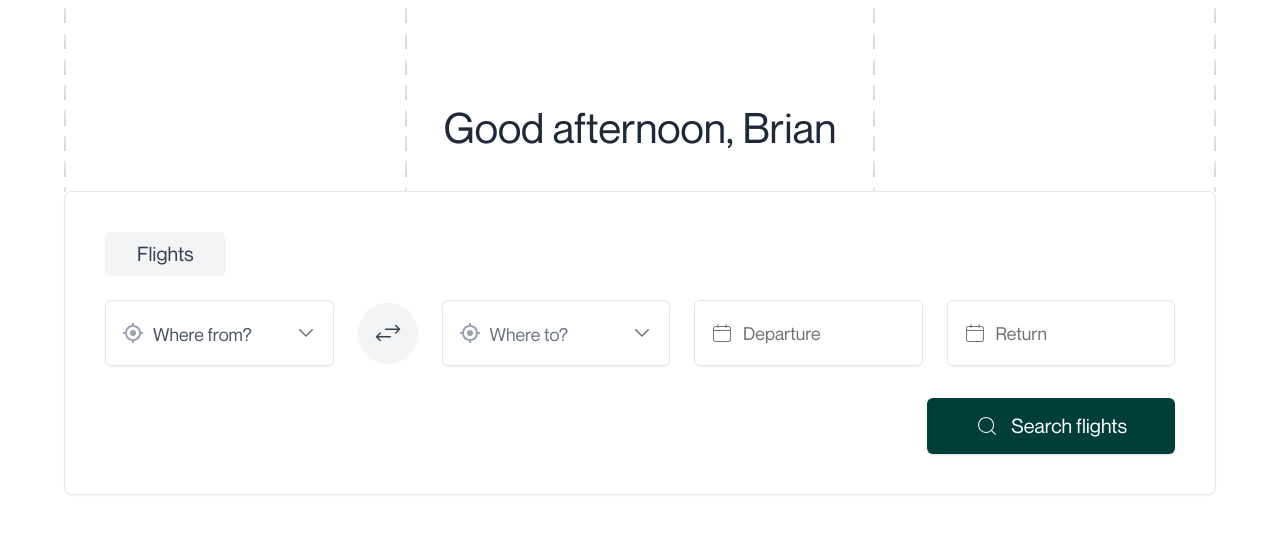
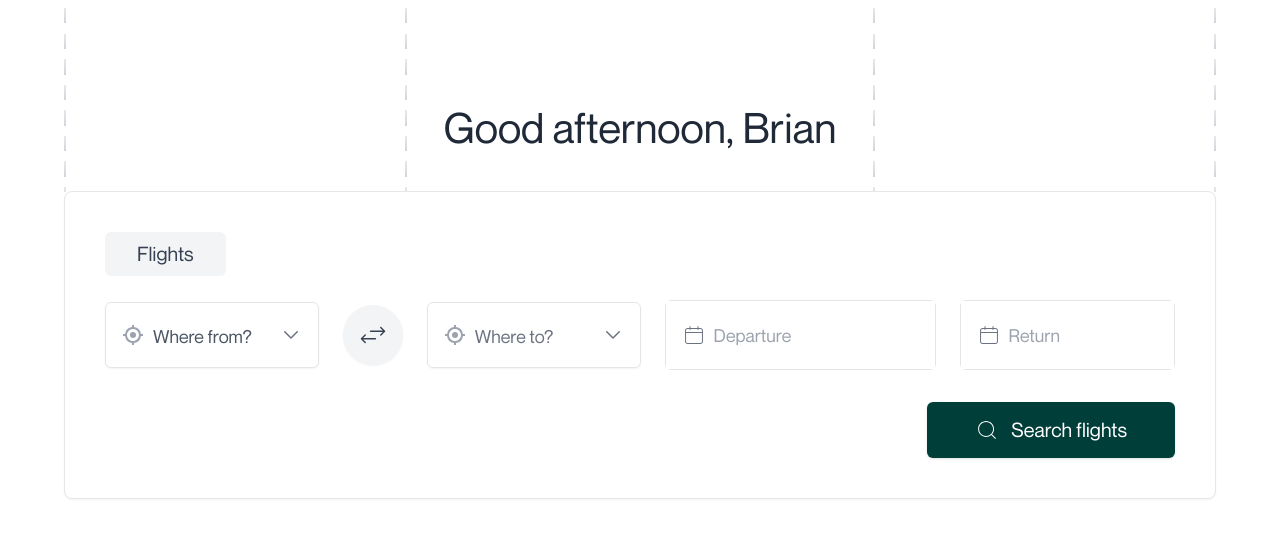
Before and after one commit to Anjali-Kedia/FlightBookingWebsite, a Next.js app: page / in a window 1280 px wide. Shown: the top 538 px of the page. Built offline with nearby package versions, Linux system fonts and the light colour scheme.

Commit message:
patch1-feedback

```diff
--- a/components/Hero.tsx
+++ b/components/Hero.tsx
@@ -1,23 +1,39 @@
-"use client"
-import { useState } from "react";
-import { useRouter } from "next/navigation";
-import { CiCalendar, CiSearch } from "react-icons/ci";
-import { IoIosSwap } from "react-icons/io";
-import { BiTargetLock } from "react-icons/bi";
-import { Button } from "@/components/ui/button";
-import { Input } from "@/components/ui/input";
-import { GoChevronDown ,GoChevronUp} from "react-icons/go";
+'use client'
+import { useState } from 'react';
+import { useRouter } from 'next/navigation';
+import { CiCalendar, CiSearch } from 'react-icons/ci';
+import { IoIosSwap } from 'react-icons/io';
+import { BiTargetLock } from 'react-icons/bi';
+import { Button } from '@/components/ui/button';
+import { Input } from '@/components/ui/input';
+import { GoChevronDown, GoChevronUp } from 'react-icons/go';
 import airportData from '@/data/airports.json';
+import DatePicker from 'react-datepicker';
+import 'react-datepicker/dist/react-datepicker.css';
 
 const FlightSearch = () => {
-  const [fromInput, setFromInput] = useState("");
-  const [toInput, setToInput] = useState("");
+  const [fromInput, setFromInput] = useState('');
+  const [toInput, setToInput] = useState('');
   const [filteredFromAirports, setFilteredFromAirports] = useState(airportData.airports);
   const [filteredToAirports, setFilteredToAirports] = useState(airportData.airports);
   const [isFromDropdownVisible, setFromDropdownVisible] = useState(false);
   const [isToDropdownVisible, setToDropdownVisible] = useState(false);
 
+  // State for departure and return dates
+  const [departureDate, setDepartureDate] = useState<Date | null>(null);
+  const [returnDate, setReturnDate] = useState<Date | null>(null);
+
   const router = useRouter();
+
+  const handleFromInputClick = () => {
+    setFilteredFromAirports(airportData.airports);
+    setFromDropdownVisible(true);
+  };
+
+  const handleToInputClick = () => {
+    setFilteredToAirports(airportData.airports);
+    setToDropdownVisible(true);
+  };
 
   const handleFromInputChange = (e: React.ChangeEvent<HTMLInputElement>) => {
     const input = e.target.value;
@@ -30,12 +46,10 @@ const FlightSearch = () => {
           airport.code.toLowerCase().includes(input.toLowerCase())
         )
       );
-      setFromDropdownVisible(true);
     } else {
-      setFromDropdownVisible(false);
+      setFilteredFromAirports(airportData.airports);
     }
   };
-
 
   const handleToInputChange = (e: React.ChangeEvent<HTMLInputElement>) => {
     const input = e.target.value;
@@ -48,54 +62,40 @@ const FlightSearch = () => {
           airport.code.toLowerCase().includes(input.toLowerCase())
         )
       );
-      setToDropdownVisible(true);
     } else {
-      setToDropdownVisible(false);
+      setFilteredToAirports(airportData.airports);
     }
   };
 
-  // Handle airport selection for "From"
   const handleFromAirportSelect = (airport: string) => {
     setFromInput(airport);
     setFromDropdownVisible(false);
   };
 
-  // Handle airport selection for "To"
   const handleToAirportSelect = (airport: string) => {
     setToInput(airport);
     setToDropdownVisible(false);
   };
-  // Handle search button click and navigate to loading page
+
   const handleSearchFlights = () => {
-    // Navigate to the loading page
-    router.push("/loading");
+    router.push('/loading');
   };
 
   return (
     <div>
-
-
       {/* Flight Search Form */}
-
       <div className="flex items-center justify-between space-x-6">
         {/* "Where From?" Field */}
         <div className="relative w-full flex items-center">
-              {!fromInput && (
-                <BiTargetLock className="absolute left-4 h-6 w-6 text-gray-400" />
-              )}
+          {!fromInput && <BiTargetLock className="absolute left-4 h-6 w-6 text-gray-400" />}
           <label className="w-full flex items-center cursor-text">
-                {/* Label spans for clickable area */}
-                <span
-                  className={`absolute transition-all duration-300 ease-in-out text-gray-600 ${
-                    fromInput ? 'left-4 top-2 text-s' : 'left-12 top-5 text-lg'
-                  }`}
-                >
+            <span className={`absolute transition-all duration-300 ease-in-out text-gray-600 ${fromInput ? 'left-4 top-2 text-s' : 'left-12 top-5 text-lg'}`}>
               Where from?
             </span>
-                {/* Input Field */}
             <Input
               value={fromInput}
               onChange={handleFromInputChange}
+              onClick={handleFromInputClick}
               className={`w-full ${!fromInput ? 'pl-4 py-8' : 'pl-4 pt-10 pb-8'} text-lg`}
             />
             {isFromDropdownVisible ? (
@@ -105,18 +105,18 @@ const FlightSearch = () => {
             )}
           </label>
           {isFromDropdownVisible && (
-              <div className="absolute top-full mt-2 left-0 right-0 bg-white shadow-lg border rounded-md z-10">
+            <div className="absolute top-full mt-2 left-0 right-0 bg-white shadow-lg border rounded-md z-10 max-h-60 overflow-y-auto">
               {filteredFromAirports.map((airport) => (
                 <div
                   key={airport.code}
-                    className="p-2 m-2 cursor-pointer hover:bg-gray-100 flex justify-between"
+                  className="p-2 cursor-pointer hover:bg-gray-100 flex justify-between"
                   onClick={() => handleFromAirportSelect(`${airport.city} (${airport.code})`)}
                 >
                   <div>
                     <p className="font">{airport.city}</p>
                     <p className="text-sm text-gray-500">{airport.country}</p>
                   </div>
-                    <p className=" text-lg">{airport.code}</p>
+                  <p className="text-lg">{airport.code}</p>
                 </div>
               ))}
             </div>
@@ -127,28 +127,20 @@ const FlightSearch = () => {
         <div className="flex items-center">
           <button className="p-4 bg-gray-100 rounded-full shadow-sm ">
             <IoIosSwap className="h-7 w-7 text-gray-700 " />
-
           </button>
         </div>
 
         {/* "Where To?" Field */}
         <div className="relative w-full flex items-center">
-              {!toInput && (
-                <BiTargetLock className="absolute left-4 h-6 w-6 text-gray-400" />
-              )}
+          {!toInput && <BiTargetLock className="absolute left-4 h-6 w-6 text-gray-400" />}
           <label className="w-full flex items-center cursor-text">
-                {/* Label spans for clickable area */}
-                <span
-                  className={`absolute transition-all duration-300 ease-in-out text-gray-500 ${
-                    toInput ? 'left-4 top-2 text-s' : 'left-12 top-5 text-lg'
-                  }`}
-                >
+            <span className={`absolute transition-all duration-300 ease-in-out text-gray-500 ${toInput ? 'left-4 top-2 text-s' : 'left-12 top-5 text-lg'}`}>
               Where to?
             </span>
-                {/* Input Field */}
             <Input
               value={toInput}
               onChange={handleToInputChange}
+              onClick={handleToInputClick}
               className={`w-full ${!toInput ? 'pl-4 py-8' : 'pl-4 pt-10 pb-8'} text-lg`}
             />
             {isToDropdownVisible ? (
@@ -158,7 +150,7 @@ const FlightSearch = () => {
             )}
           </label>
           {isToDropdownVisible && (
-              <div className="absolute top-full mt-2 left-0 right-0 bg-white shadow-lg border rounded-md z-10">
+            <div className="absolute top-full mt-2 left-0 right-0 bg-white shadow-lg border rounded-md z-10 max-h-60 overflow-y-auto">
               {filteredToAirports.map((airport) => (
                 <div
                   key={airport.code}
@@ -169,23 +161,35 @@ const FlightSearch = () => {
                     <p className="">{airport.city}</p>
                     <p className="text-sm text-gray-500">{airport.country}</p>
                   </div>
-                    <p className=" text-lg">{airport.code}</p>
+                  <p className="text-lg">{airport.code}</p>
                 </div>
               ))}
             </div>
           )}
         </div>
 
-              {/* Departure Field */}
-              <div className="relative w-full flex items-center">
-                <CiCalendar className="absolute left-4 h-6 w-6 text-gray-500" />
-                <Input placeholder="Departure" className="w-full pl-12 text-lg py-8" />
+        {/* Departure Date Picker */}
+        <div className="relative w-full flex items-center border rounded-md">
+          <CiCalendar className="absolute left-4 h-6 w-6 text-gray-500 z-30" />
+          <DatePicker
+            selected={departureDate}
+            onChange={(date: Date | null) => setDepartureDate(date)} // Accept Date | null
+            className=" pl-12 text-lg py-5 "
+            placeholderText="Departure"
+            dateFormat="dd/MM/yyyy"
+          />
         </div>
 
-              {/* Return Field */}
-              <div className="relative w-full flex items-center">
-                <CiCalendar className="absolute left-4 h-6 w-6 text-gray-500" />
-                <Input placeholder="Return" className="w-full pl-12 text-lg py-8" />
+        {/* Return Date Picker */}
+        <div className="relative w-full flex items-center border rounded-md">
+          <CiCalendar className="absolute left-4 h-6 w-6 text-gray-500 z-30" />
+          <DatePicker
+            selected={returnDate}
+            onChange={(date: Date | null) => setReturnDate(date)} // Accept Date | null
+            className="w-full pl-12 text-lg py-5 "
+            placeholderText="Return"
+            dateFormat="dd/MM/yyyy"
+          />
         </div>
       </div>
 
@@ -197,7 +201,6 @@ const FlightSearch = () => {
         </Button>
       </div>
     </div>
-
   );
 };
 
--- a/package.json
+++ b/package.json
@@ -11,11 +11,13 @@
   "dependencies": {
     "@radix-ui/react-icons": "^1.3.0",
     "@radix-ui/react-slot": "^1.1.0",
+    "@types/react-datepicker": "^7.0.0",
     "class-variance-authority": "^0.7.0",
     "clsx": "^2.1.1",
     "lucide-react": "^0.447.0",
     "next": "14.2.14",
     "react": "^18",
+    "react-datepicker": "^7.4.0",
     "react-dom": "^18",
     "react-icons": "^5.3.0",
     "tailwind-merge": "^2.5.3",
```
Also changed, not shown: 1 other file (tests, documents, lock files or other folders). Lines whose indentation alone changed are shown as unchanged.
